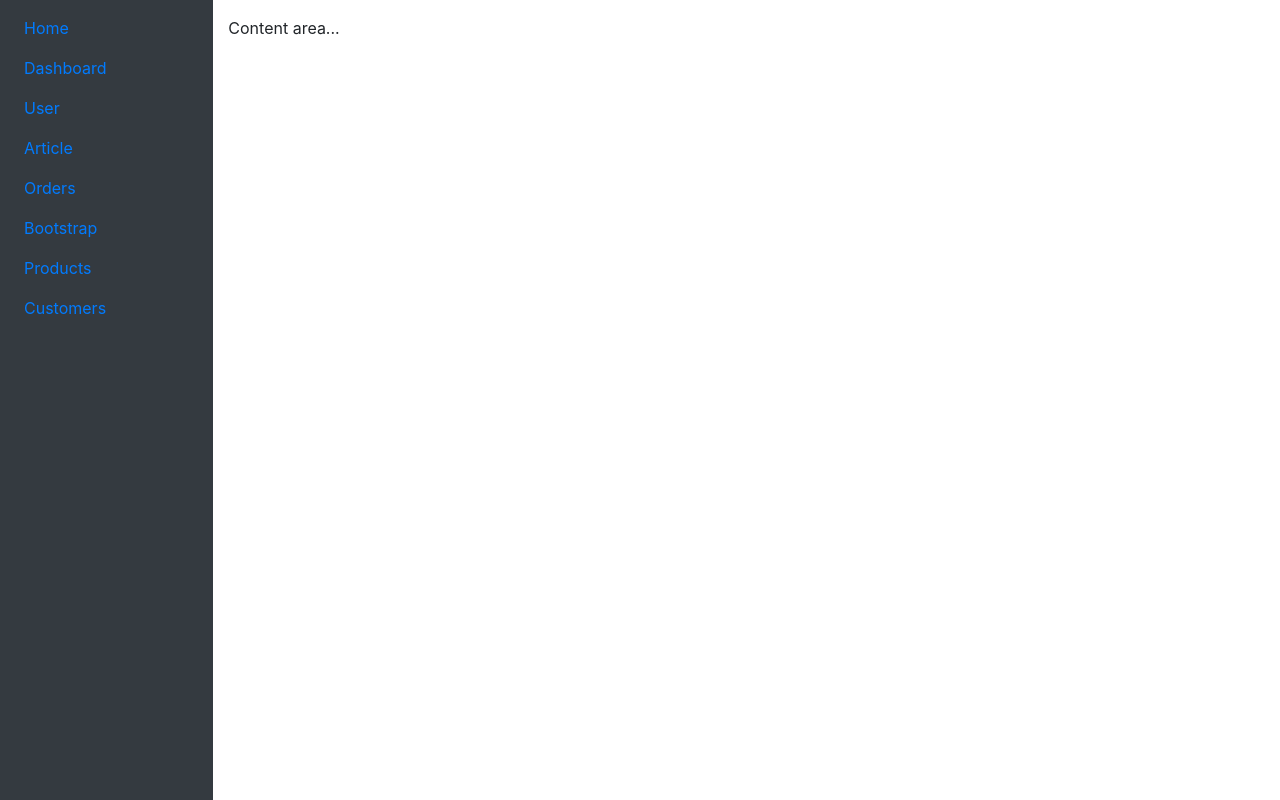
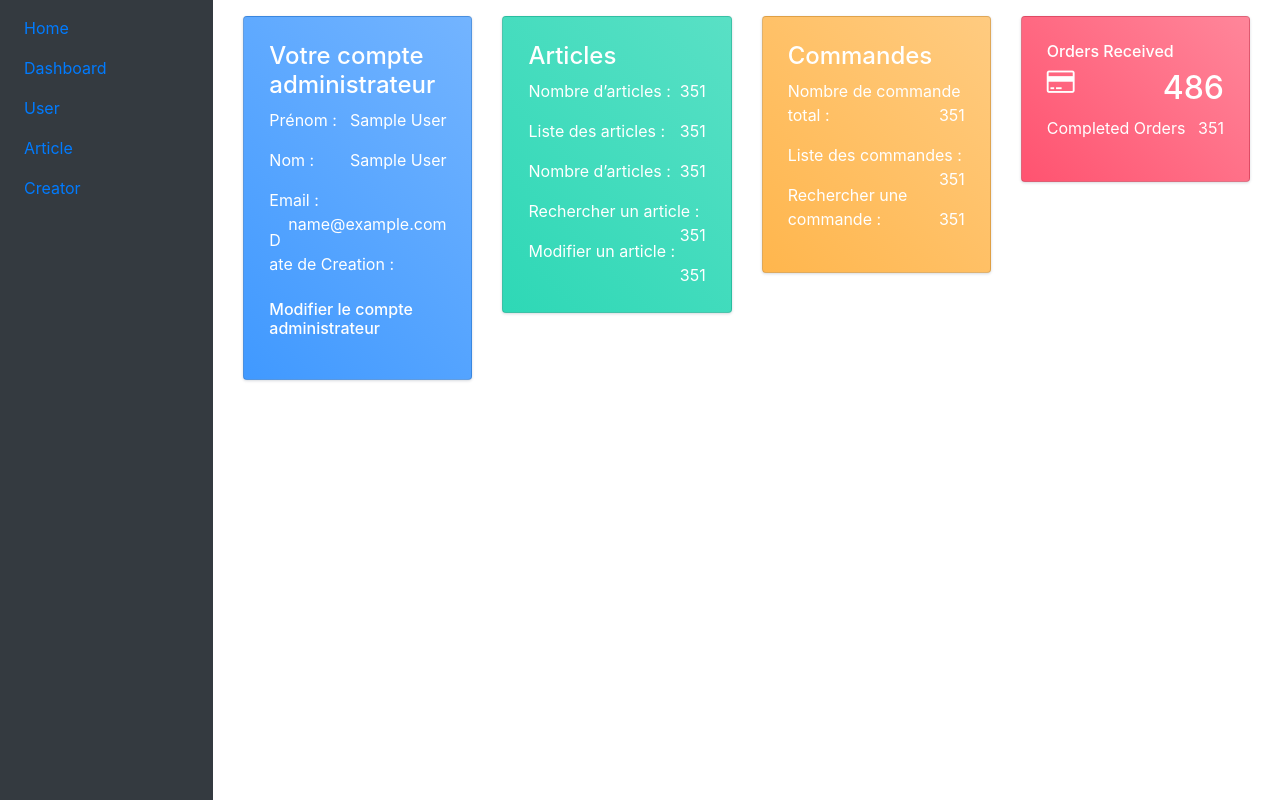
Before and after one commit to stephane-mathieu/boutique-en-ligne, a PHP site: page /admin in a window 1280 px wide. Run offline with PHP 8.4, Linux system fonts and the light colour scheme; the visitor is signed in with stand-in values (Sample User, id 1); some libraries are stand-ins or nearby versions.

Commit message:
panel-creator

```diff
--- a/index.php
+++ b/index.php
@@ -44,6 +44,13 @@ $router->map('GET/POST', '/adminInsert',function(){ $controller = new \Controlle
 
 $router->map('GET/POST', '/adminDelete',function(){ $controller = new \Controllers\Admin\AdminDeleteUser(); $controller->AdminDeleteUser();},'AdminDelete');
 
+$router->map('GET/POST', '/admincreatorsteph',function(){ $controller = new \Controllers\Admin\AdminCreator(); $controller->AdminCreator1();},'AdminCreatorsteph');
+
+$router->map('GET/POST', '/admincreatorthomas',function(){ $controller = new \Controllers\Admin\AdminCreator(); $controller->AdminCreator2();},'AdminCreatortoto');
+
+$router->map('GET/POST', '/admincreatorvalentin',function(){ $controller = new \Controllers\Admin\AdminCreator(); $controller->AdminCreator3();},'AdminCreatorval');
+
+
 
 /* Match the current request */
 $match = $router->match();
--- a/libraries/controllers/Admin/AdminDashboard.php
+++ b/libraries/controllers/Admin/AdminDashboard.php
@@ -13,9 +13,9 @@ class AdminDashboard extends Controllers{
 
         session_start();
         if($_SESSION['role'] == "admin"){
-            // $user= $this->model->findAllUser();
+            $user= $this->model->findAllInfoUser($_SESSION['email']);
             $pageTitle = "Admin";
-            Renderer::render2('admin/Dashboard', compact('pageTitle'));
+            Renderer::render2('admin/Dashboard', compact('pageTitle','user'));
         }else{
             Http::redirect("home");
         }
--- /dev/null
+++ b/style/dashboard-admin.css
@@ -0,0 +1,50 @@
+body {
+    margin-top: 20px;
+    background: #FAFAFA;
+}
+
+.order-card {
+    color: #fff;
+}
+
+.bg-c-blue {
+    background: linear-gradient(45deg, #4099ff, #73b4ff);
+}
+
+.bg-c-green {
+    background: linear-gradient(45deg, #2ed8b6, #59e0c5);
+}
+
+.bg-c-yellow {
+    background: linear-gradient(45deg, #FFB64D, #ffcb80);
+}
+
+.bg-c-pink {
+    background: linear-gradient(45deg, #FF5370, #ff869a);
+}
+
+.card {
+    border-radius: 5px;
+    -webkit-box-shadow: 0 1px 2.94px 0.06px rgba(4, 26, 55, 0.16);
+    box-shadow: 0 1px 2.94px 0.06px rgba(4, 26, 55, 0.16);
+    border: none;
+    margin-bottom: 30px;
+    -webkit-transition: all 0.3s ease-in-out;
+    transition: all 0.3s ease-in-out;
+}
+
+.card .card-block {
+    padding: 25px;
+}
+
+.order-card i {
+    font-size: 26px;
+}
+
+.f-left {
+    float: left;
+}
+
+.f-right {
+    float: right;
+}
--- a/view/admin/Dashboard.html.php
+++ b/view/admin/Dashboard.html.php
@@ -1,3 +1,4 @@
+
 <div class="container-fluid">
     <div class="row flex-nowrap">
         <div class="col-auto col-md-3 col-xl-2 px-sm-2 px-0 bg-dark">
@@ -21,60 +22,64 @@
                         </ul>
                     </li>
                     <li>
-                        <a href="#" class="nav-link px-0 align-middle">
-                            <i class="fs-4 bi-table"></i> <span class="ms-1 d-none d-sm-inline">Orders</span></a>
-                    </li>
-                    <li>
-                        <a href="#submenu2" data-bs-toggle="collapse" class="nav-link px-0 align-middle ">
-                            <i class="fs-4 bi-bootstrap"></i> <span class="ms-1 d-none d-sm-inline">Bootstrap</span></a>
-                        <ul class="collapse nav flex-column ms-1" id="submenu2" data-bs-parent="#menu">
-                            <li class="w-100">
-                                <a href="#" class="nav-link px-0"> <span class="d-none d-sm-inline">Item</span> 1</a>
-                            </li>
-                            <li>
-                                <a href="#" class="nav-link px-0"> <span class="d-none d-sm-inline">Item</span> 2</a>
-                            </li>
-                        </ul>
-                    </li>
-                    <li>
-                        <a href="#submenu3" data-bs-toggle="collapse" class="nav-link px-0 align-middle">
-                            <i class="fs-4 bi-grid"></i> <span class="ms-1 d-none d-sm-inline">Products</span> </a>
-                            <ul class="collapse nav flex-column ms-1" id="submenu3" data-bs-parent="#menu">
-                            <li class="w-100">
-                                <a href="#" class="nav-link px-0"> <span class="d-none d-sm-inline">Product</span> 1</a>
-                            </li>
-                            <li>
-                                <a href="#" class="nav-link px-0"> <span class="d-none d-sm-inline">Product</span> 2</a>
-                            </li>
-                            <li>
-                                <a href="#" class="nav-link px-0"> <span class="d-none d-sm-inline">Product</span> 3</a>
-                            </li>
-                            <li>
-                                <a href="#" class="nav-link px-0"> <span class="d-none d-sm-inline">Product</span> 4</a>
-                            </li>
-                        </ul>
-                    </li>
-                    <li>
-                        <a href="#" class="nav-link px-0 align-middle">
-                            <i class="fs-4 bi-people"></i> <span class="ms-1 d-none d-sm-inline">Customers</span> </a>
+                        <a href="admincreatorsteph" class="nav-link px-0 align-middle">
+                            <i class="fs-4 bi-table"></i> <span class="ms-1 d-none d-sm-inline">Creator</span></a>
                     </li>
                 </ul>
                 <hr>
-                <div class="dropdown pb-4">
-                    <ul class="dropdown-menu dropdown-menu-dark text-small shadow">
-                        <li><a class="dropdown-item" href="#">New project...</a></li>
-                        <li><a class="dropdown-item" href="#">Settings</a></li>
-                        <li><a class="dropdown-item" href="#">Profile</a></li>
-                        <li>
-                            <hr class="dropdown-divider">
-                        </li>
-                        <li><a class="dropdown-item" href="#">Sign out</a></li>
-                    </ul>
+            </div>
+        </div>
+        <div class="col py-3">
+            <div class="container-fluid">
+                <div class="row">
+                    <div class="col-md-4 col-xl-3">
+                        <div class="card bg-c-blue order-card">
+                            <div class="card-block">
+                                <h4 class="m-b-20">Votre compte administrateur</h4>
+                                <p class="m-b-0">Prénom : <span class="f-right"><?php echo $user[0]['firstname']?></span></p>
+                                <p class="m-b-0">Nom : <span class="f-right"><?php echo $user[0]['lastname']?></span></p>
+                                <p class="m-b-0">Email : <span class="f-right"><?php echo $user[0]['email']?></span></p>
+                                <p class="m-b-0">Date de Creation : <span class="f-right"><?php echo $user[0]['date']?></span></p>
+                                <h6 class="m-b-20"><a href="" class="nav-link px-0 text-white"> Modifier le compte administrateur</a></h6>
+                            </div>
+                        </div>
+                    </div>
+
+                    <div class="col-md-4 col-xl-3">
+                        <div class="card bg-c-green order-card">
+                            <div class="card-block">
+                                <h4 class="m-b-20">Articles</h4>
+                                <p class="m-b-0">Nombre d’articles : <span class="f-right">351</span></p>
+                                <p class="m-b-0">Liste des articles : <span class="f-right">351</span></p>
+                                <p class="m-b-0">Nombre d’articles : <span class="f-right">351</span></p>
+                                <p class="m-b-0">Rechercher un article : <span class="f-right">351</span></p>
+                                <p class="m-b-0">Modifier un article : <span class="f-right">351</span></p>
+                            </div>
+                        </div>
+                    </div>
+
+                    <div class="col-md-4 col-xl-3">
+                        <div class="card bg-c-yellow order-card">
+                            <div class="card-block">
+                                <h4 class="m-b-20">Commandes</h4>
+                                <p class="m-b-0">Nombre de commande total : <span class="f-right">351</span></p>
+                                <p class="m-b-0">Liste des commandes : <span class="f-right">351</span></p>
+                                <p class="m-b-0">Rechercher une commande : <span class="f-right">351</span></p>
+                            </div>
+                        </div>
+                    </div>
+
+                    <div class="col-md-4 col-xl-3">
+                        <div class="card bg-c-pink order-card">
+                            <div class="card-block">
+                                <h6 class="m-b-20">Orders Received</h6>
+                                <h2 class="text-right"><i class="fa fa-credit-card f-left"></i><span>486</span></h2>
+                                <p class="m-b-0">Completed Orders<span class="f-right">351</span></p>
+                            </div>
+                        </div>
+                    </div>
                 </div>
             </div>
         </div>
-        <div class="col py-3">
-            Content area...
-        </div>
     </div>
 </div>
--- a/view/layout-admin.html.php
+++ b/view/layout-admin.html.php
@@ -7,6 +7,7 @@
     <link rel="stylesheet" href="https://fonts.googleapis.com/css?family=Roboto|Varela+Round">
     <link href="style/adminuser.css" rel="stylesheet">
     <link href="style/adminprofil.css" rel="stylesheet">
+    <link href="style/dashboard-admin.css" rel="stylesheet">
     <link rel="stylesheet" href="https://stackpath.bootstrapcdn.com/bootstrap/4.5.0/css/bootstrap.min.css">
     <link rel="stylesheet" href="https://fonts.googleapis.com/icon?family=Material+Icons">
     <link rel="stylesheet" href="https://maxcdn.bootstrapcdn.com/font-awesome/4.7.0/css/font-awesome.min.css">
```
Also changed, not shown: libraries/controllers/Admin/AdminCreator.php (added, +54 -0 lines), view/admin/AdminCreator-steph.html.php (added, +150 -0 lines), view/admin/AdminCreator-thomas.html.php (added, +150 -0 lines), view/admin/AdminCreator-valentin.html.php (added, +150 -0 lines).
